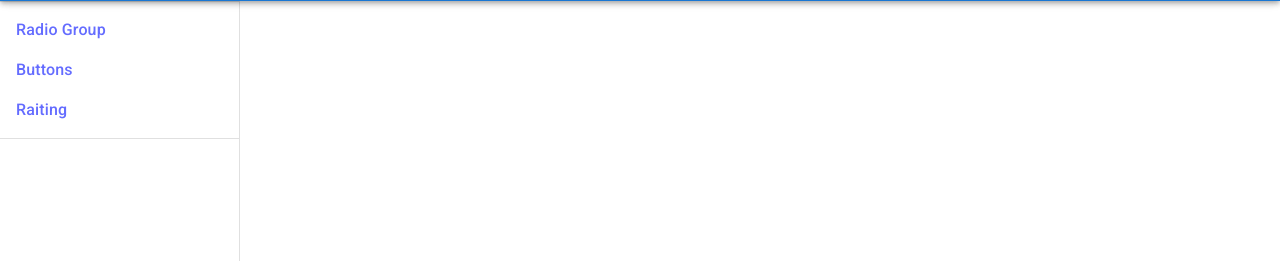
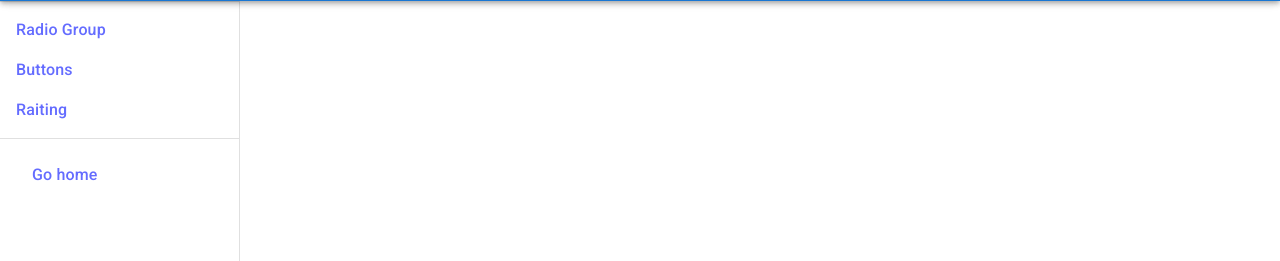
Before and after one commit to ybabenkoJapp/react-tutorial-and-components, a React (Vite) app: page / in a window 1280 px wide. Shown: the part 63-324 px from the top of the page. Built offline with nearby package versions, Linux system fonts and the light colour scheme; no server answers; a web font is replaced by a local one.

Commit message:
feat: add "Go home" link to SidebarLayout

```diff
--- a/src/layouts/sidebarLayout.tsx
+++ b/src/layouts/sidebarLayout.tsx
@@ -61,6 +61,13 @@ export default function SidebarLayout() {
             ))}
           </List>
           <Divider />
+          <List>
+            <ListItem>
+              <ListItemButton>
+                <NavLink to="/">Go home</NavLink>
+              </ListItemButton>
+            </ListItem>
+          </List>
         </Box>
       </Drawer>
       <Outlet />
```
